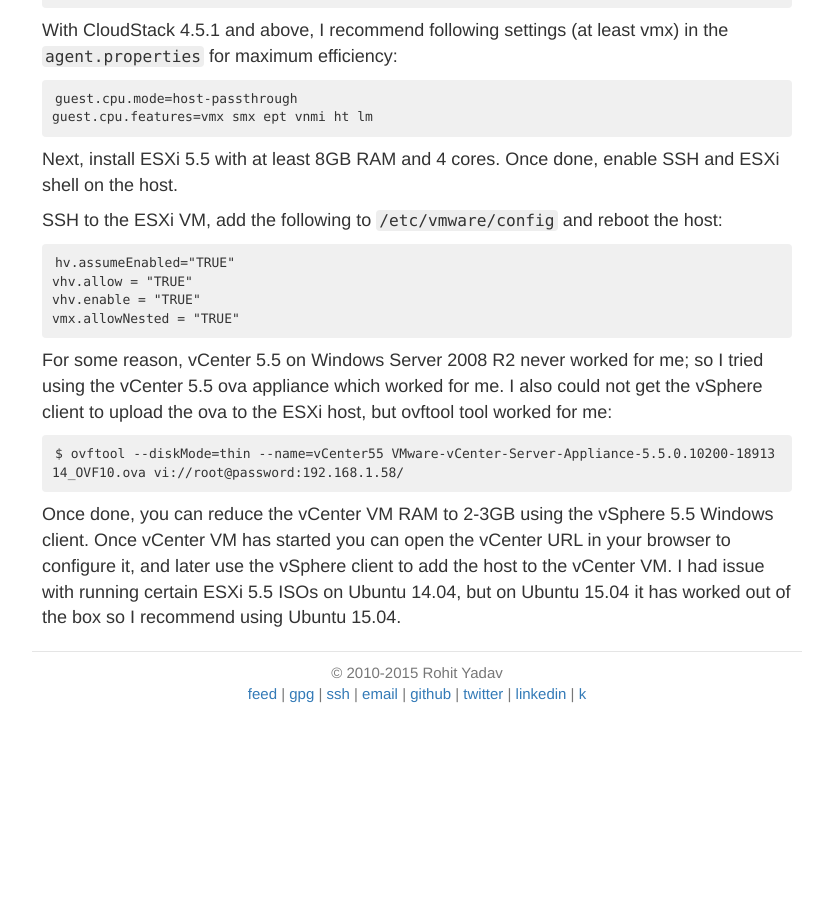
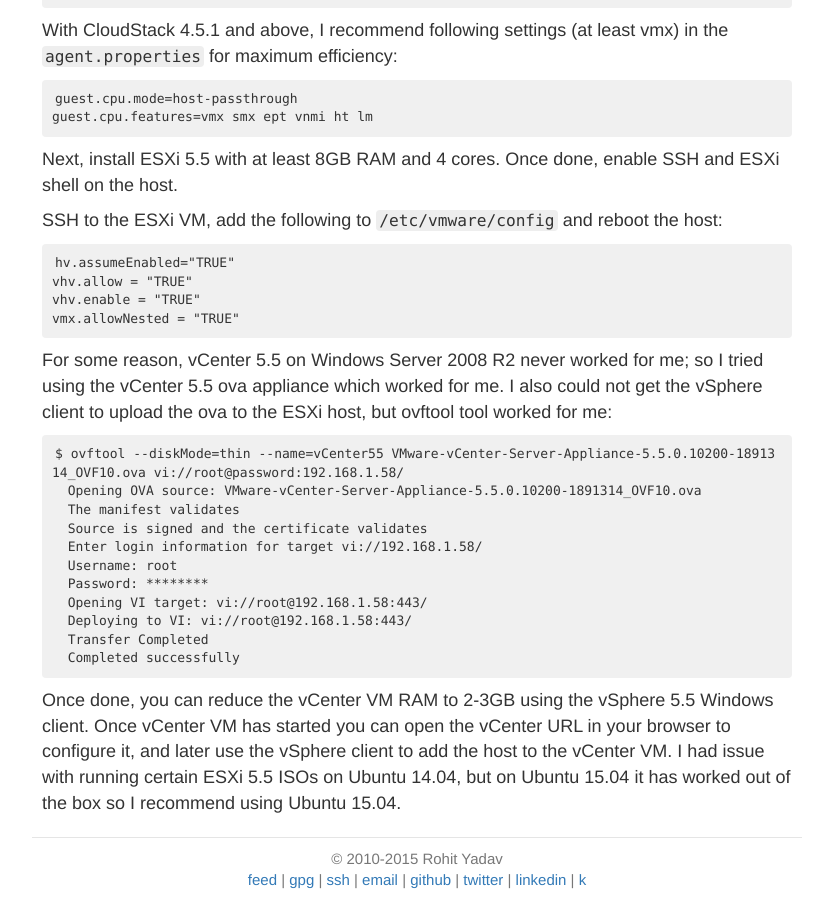
Before and after one commit to rohityadavcloud/rohityadavcloud.github.io, a Jekyll site: the page built from _posts/2015-08-04-vmware-esxi-vcenter-on-kvm-cloudstack.markdown, in a window 1280 px wide and 900 px high, scrolled down 1842 px. Shown: the whole window, without its empty margins (223-1056 px from the left). Built offline with Jekyll 4.4.1, drawn with Linux system fonts in a browser that asks for light colours; comment, search, counter and statistics services are not loaded; before the commit the page ends 2557 px from its top, so only the background shows below that.

Commit message:
posts: add verbose output for reference
Signed-off-by: Rohit Yadav <rohit.yadav@shapeblue.com>

```diff
--- a/_posts/2015-08-04-vmware-esxi-vcenter-on-kvm-cloudstack.markdown
+++ b/_posts/2015-08-04-vmware-esxi-vcenter-on-kvm-cloudstack.markdown
@@ -86,6 +86,16 @@
 for me:
 
     $ ovftool --diskMode=thin --name=vCenter55 VMware-vCenter-Server-Appliance-5.5.0.10200-1891314_OVF10.ova vi://root@password:192.168.1.58/
+      Opening OVA source: VMware-vCenter-Server-Appliance-5.5.0.10200-1891314_OVF10.ova
+      The manifest validates
+      Source is signed and the certificate validates
+      Enter login information for target vi://192.168.1.58/
+      Username: root
+      Password: ********
+      Opening VI target: vi://root@192.168.1.58:443/
+      Deploying to VI: vi://root@192.168.1.58:443/
+      Transfer Completed
+      Completed successfully
 
 Once done, you can reduce the vCenter VM RAM to 2-3GB using the vSphere 5.5
 Windows client. Once vCenter VM has started you can open the vCenter URL in your
```
